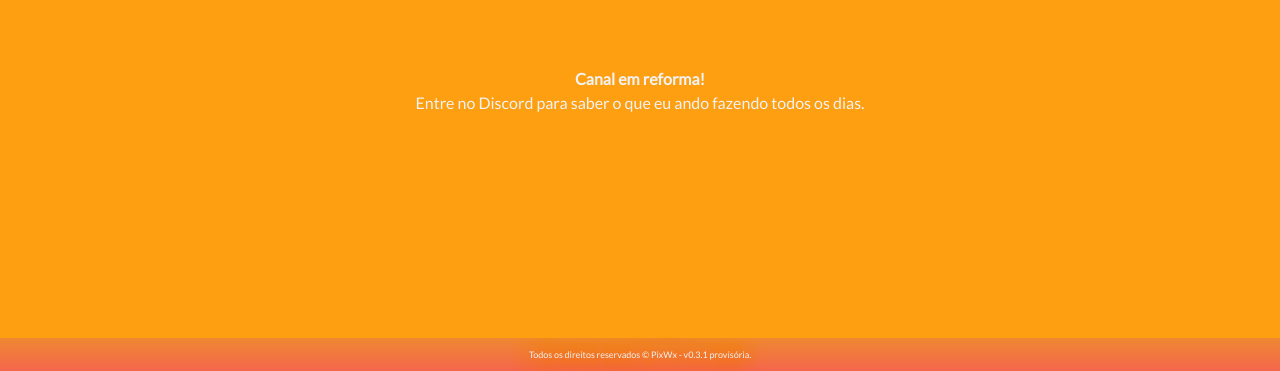
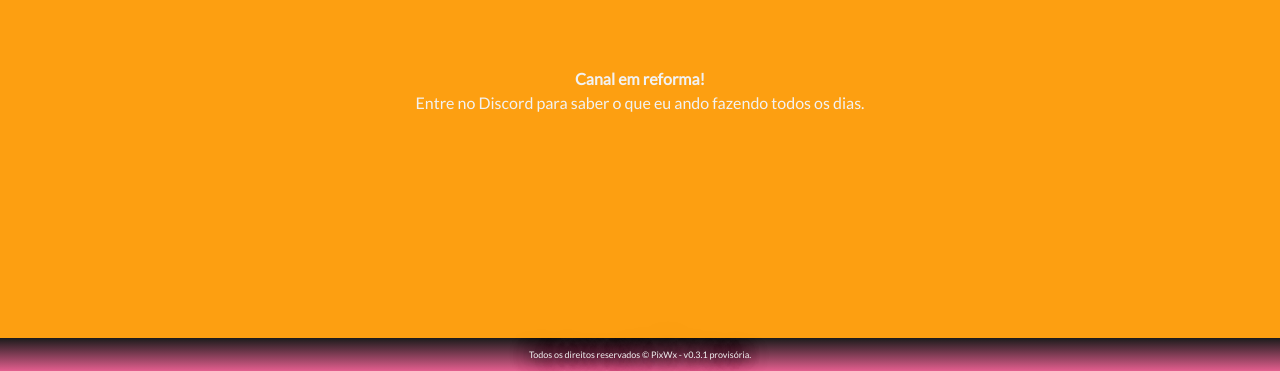
Before and after one commit to pixwx/pixwx.github.io, a website: page index.html in a window 1280 px wide. Shown: the part 429-800 px from the top of the page. Drawn offline with nearby package versions, Linux system fonts and the light colour scheme.

Commit message:
Mudança cores cabeçalho

```diff
--- a/anticringe/anticringe1.css
+++ b/anticringe/anticringe1.css
@@ -5,9 +5,9 @@
 
 :root {
   --black: #000000ff;
-  --tomato: #F4664Dff;
+  --tomato: #e35e8e;
   --black-2: #010000ff;
-  --tangerine: #EF8832ff;
+  --tangerine: #1b1b1b;
   --black-3: #010100ff;
 }
 
```
